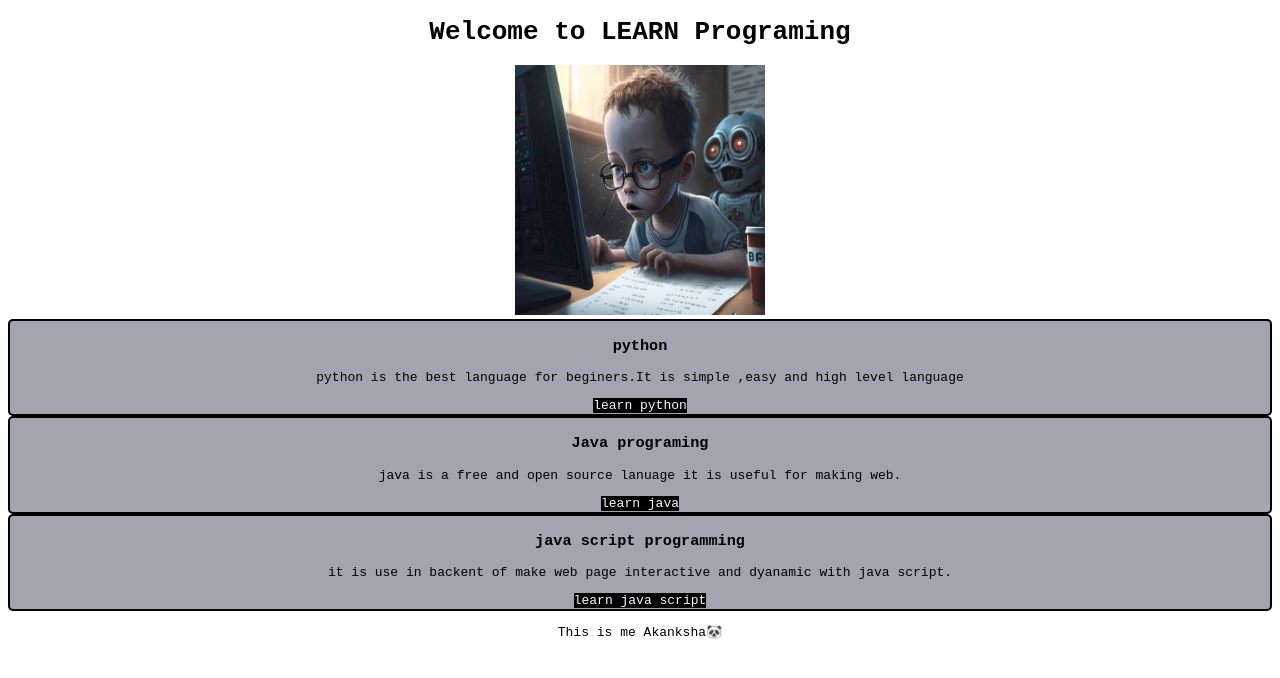
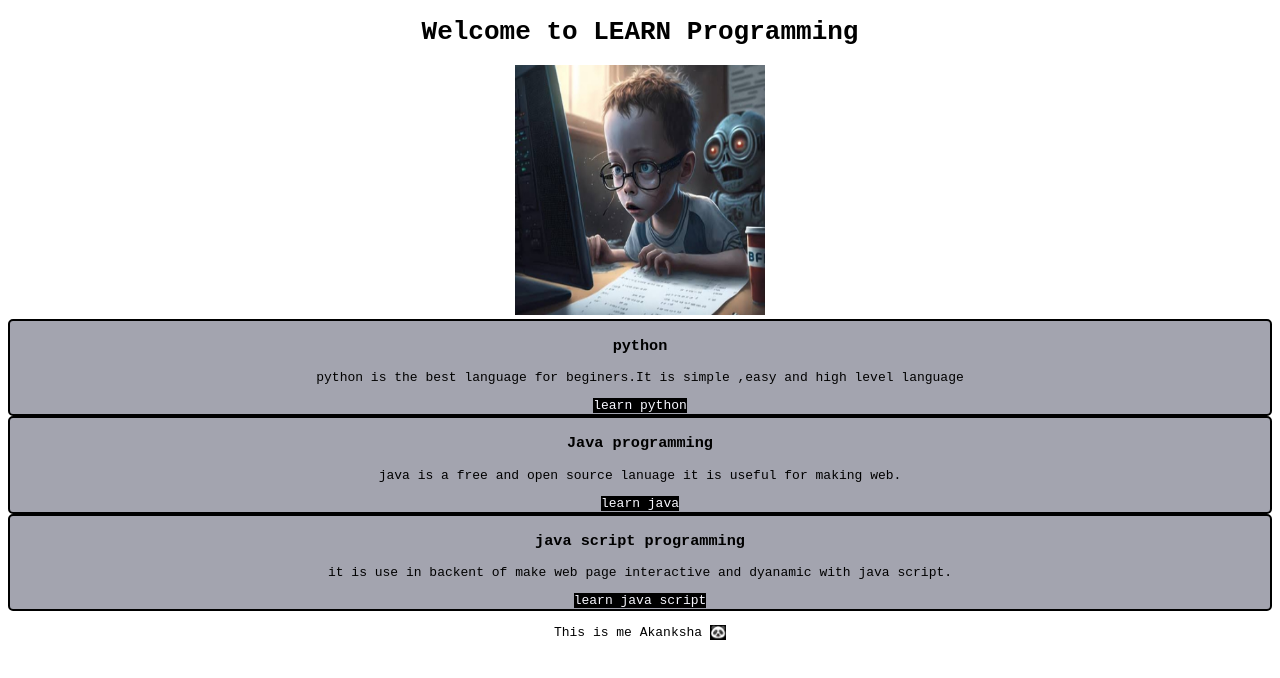
Before and after one commit to Akankshashigh2006/Samjho-programming, a plain HTML site: page index.html in a window 1280 px wide. Drawn offline with Linux system fonts and the light colour scheme.

Commit message:
index.html
Index.html

```diff
--- a/index.html
+++ b/index.html
@@ -10,7 +10,7 @@
 <body>
   <header>
     <div>
-      <h1>Welcome to LEARN Programing </h1>
+      <h1>Welcome to LEARN Programming </h1>
       <img src="IMG_20240515_145136.jpg" alt="">
 
     </div>
@@ -23,7 +23,7 @@
         <a href="https://www.learnpython.org">learn python</a>
       </section>
       <section class="box1">
-      <h3>Java programing</h3>
+      <h3>Java programming</h3>
       <p>java is a free and open source lanuage it is useful for making web.</p>
       <a href="https://www.learnjava.org">learn java</a>
       </section>
@@ -36,8 +36,8 @@
     </div>
   </main>
   <footer>
-    <about><p>This is me Akanksha🐼
-    <a href=""></a>
+    <about><p>This is me Akanksha
+    <a href="https://shauryapratapsingh.github.io/sikho/">🐼</a>
   </footer>
 </body>
 </html>
```
